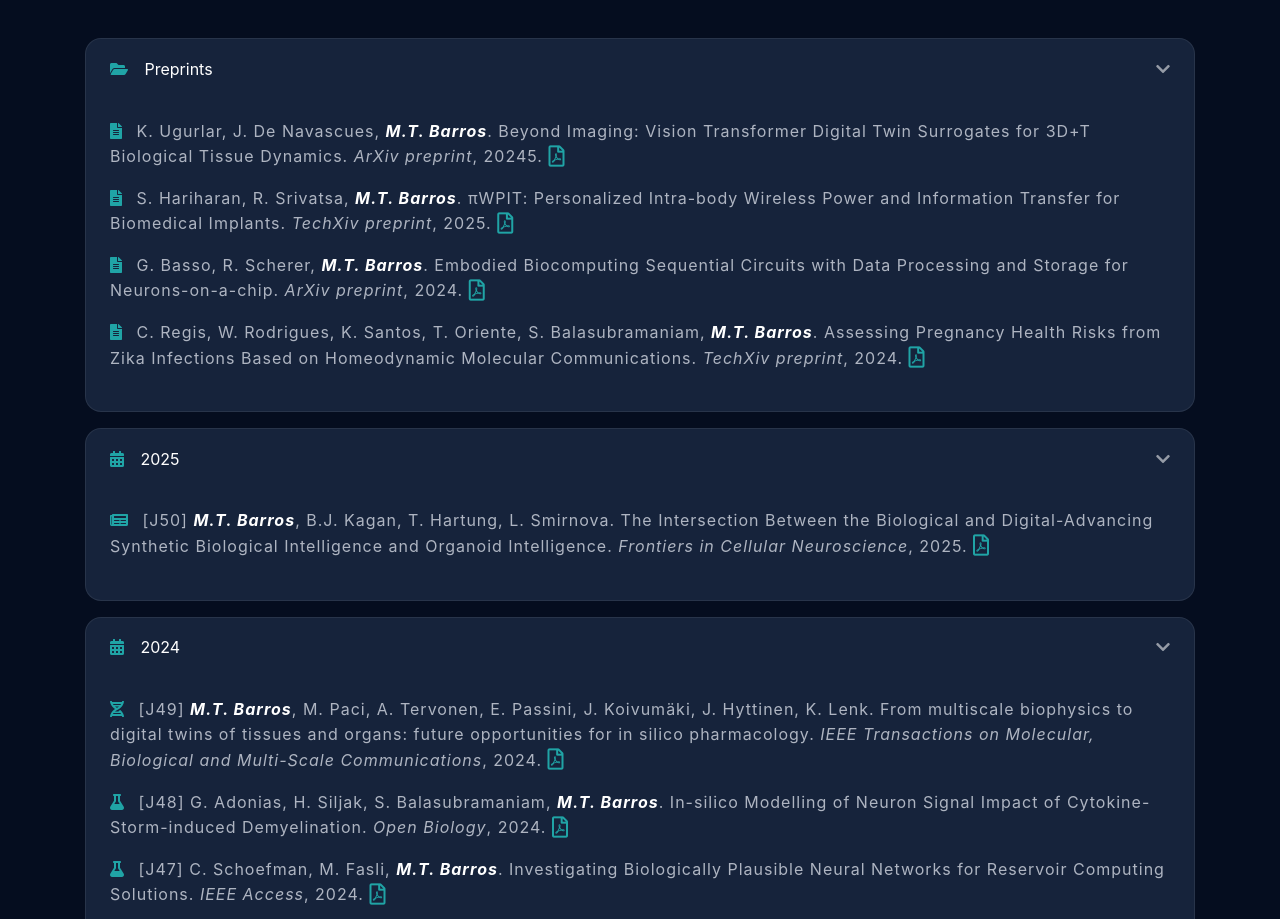
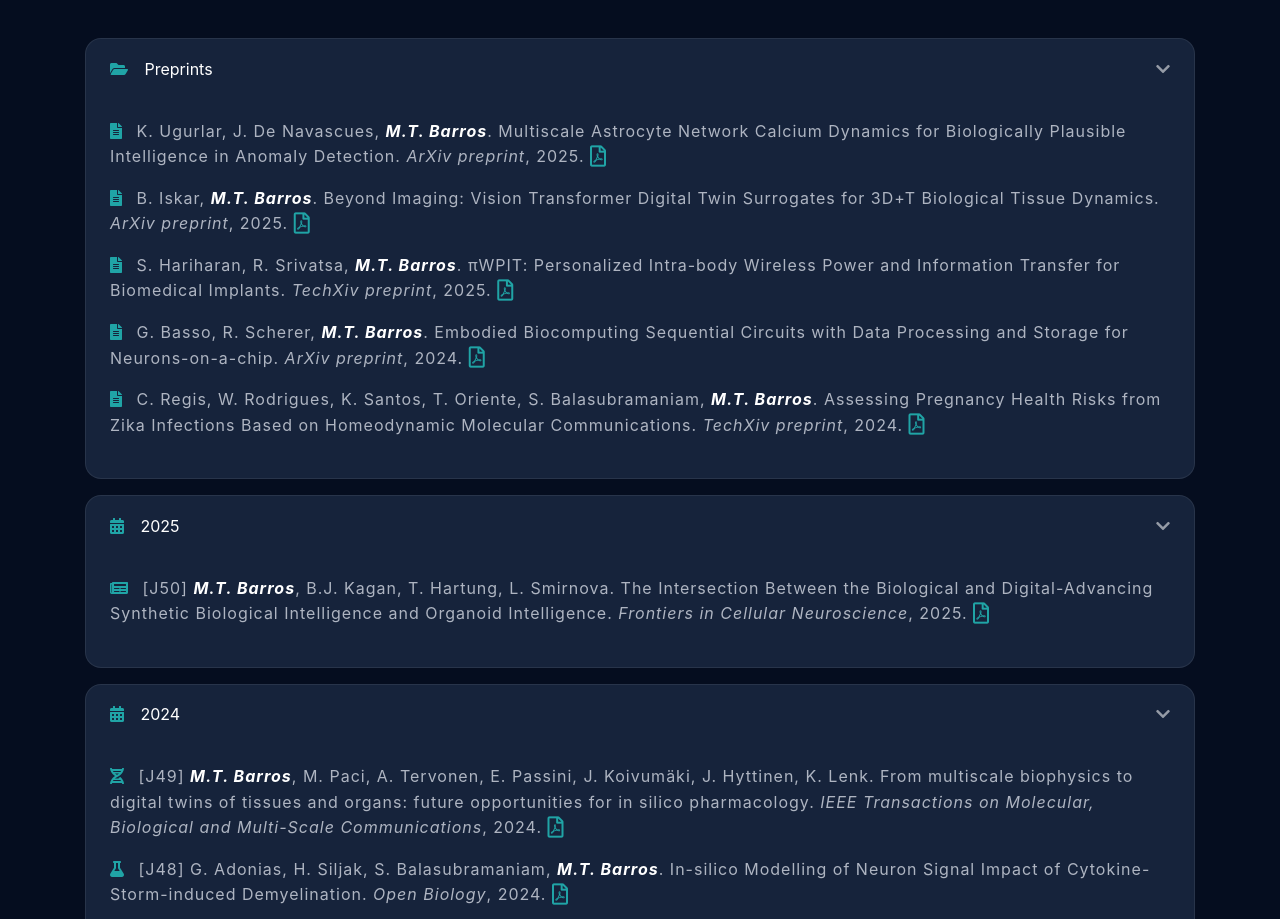
Before and after one commit to michaelbarros/michaelbarros.github.io, a website with bundled scripts: page pub.html in a window 1280 px wide. Shown: the part 880-1799 px from the top of the page. Built offline with nearby package versions, Linux system fonts and the light colour scheme.

Commit message:
update pub nov 2025

```diff
--- a/pub.html
+++ b/pub.html
@@ -172,9 +172,15 @@
 				<ul class="list-unstyled publication-list">
 					<li><i class="fas fa-file-alt me-1"></i> K. Ugurlar, J. De Navascues, <strong><em><span>M.T.
 									Barros</span></em></strong>.
+						<span>Multiscale Astrocyte Network Calcium Dynamics for Biologically Plausible Intelligence in Anomaly Detection.</span>
+						<em>ArXiv preprint</em>, 2025.
+						<a href="https://arxiv.org/abs/2511.03993"><i class="far fa-file-pdf fa-lg"></i></a>
+					</li>
+					<li><i class="fas fa-file-alt me-1"></i> B. Iskar, <strong><em><span>M.T.
+									Barros</span></em></strong>.
 						<span>Beyond Imaging: Vision Transformer Digital Twin Surrogates for 3D+T
-						Biological Tissue Dynamics.</span>
-						<em>ArXiv preprint</em>, 20245.
+							Biological Tissue Dynamics.</span>
+						<em>ArXiv preprint</em>, 2025.
 						<a href="http://arxiv.org/abs/2508.15883"><i class="far fa-file-pdf fa-lg"></i></a>
 					</li>
 					<li><i class="fas fa-file-alt me-1"></i> S. Hariharan, R. Srivatsa, <strong><em><span>M.T.
```
